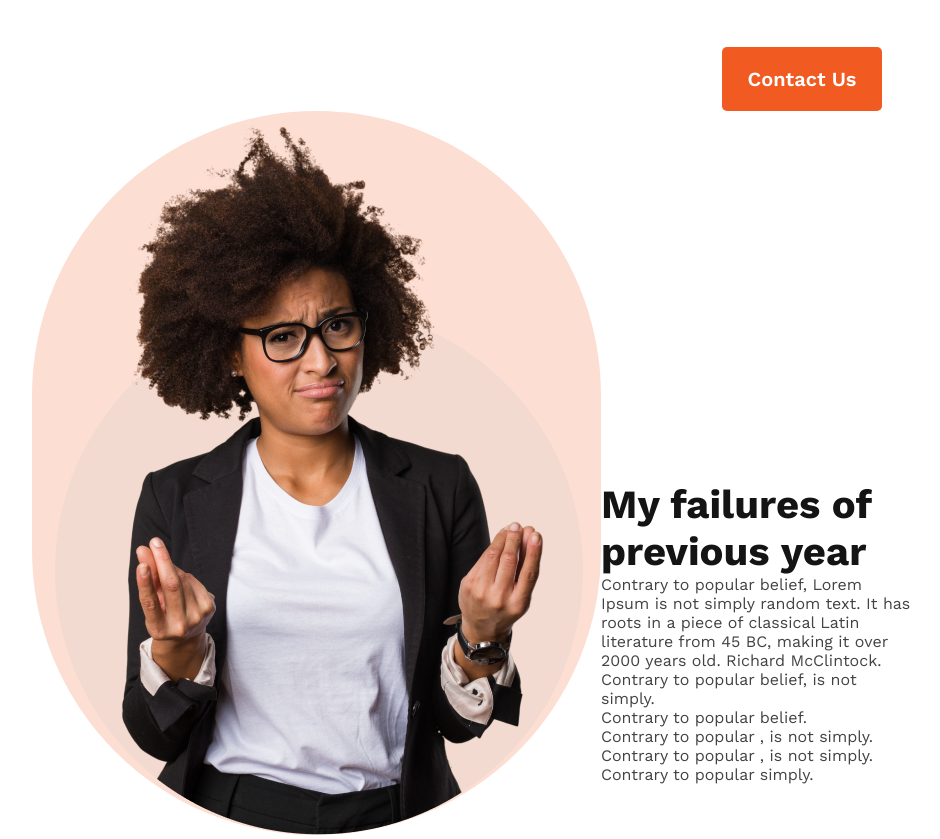
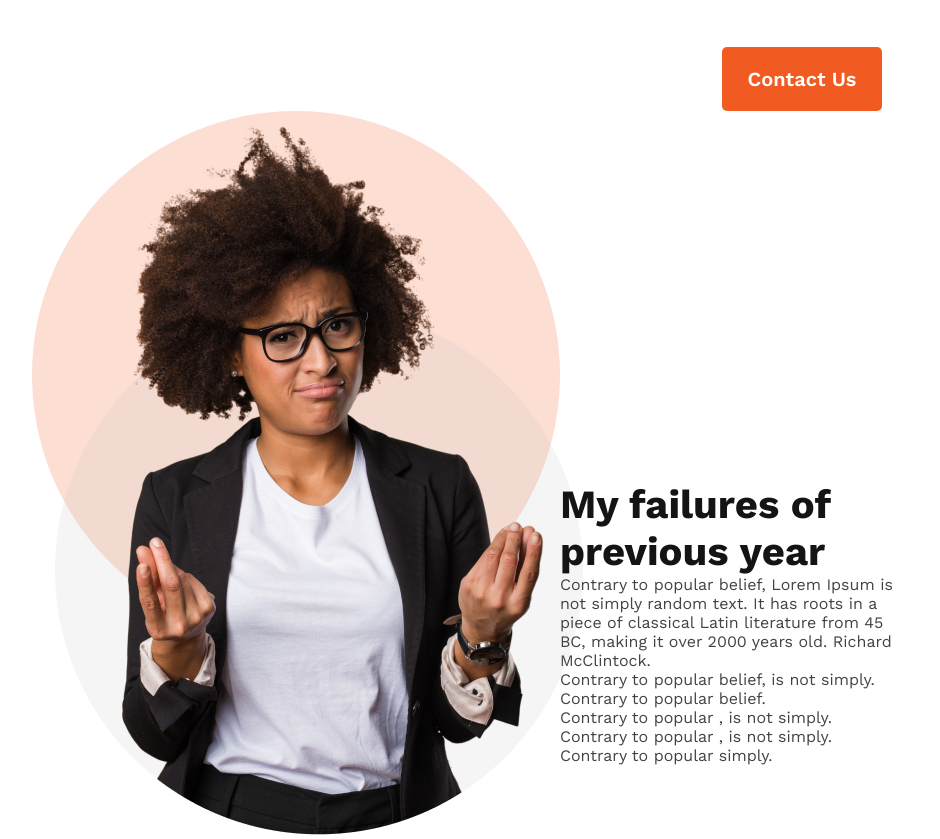
Before and after one commit to NiloyDas19/simple-web-page-design, a plain HTML site: page index.html in a window 1280 px wide. Shown: the part 870-1709 px from the top of the page, without its empty margins (168-1108 px from the left). Drawn offline with nearby package versions, Linux system fonts and the light colour scheme.

Commit message:
update image

```diff
--- a/styles/style.css
+++ b/styles/style.css
@@ -65,14 +65,13 @@
     justify-content: space-between;
 }
 
-.img{
-
+.failure-img{
+    border-radius: 527.929px;
+    background: rgba(241, 91, 34, 0.20);
+    width: 527.929px;
+    height: 527.929px;
 }
 
-.img{
-    border-radius: 300.929px;
-    background: rgba(241, 91, 34, 0.20);
-}
 
 .failure-item-title{
     color: #151414;
```
Also changed, not shown: index.html (+8 -2 lines).
